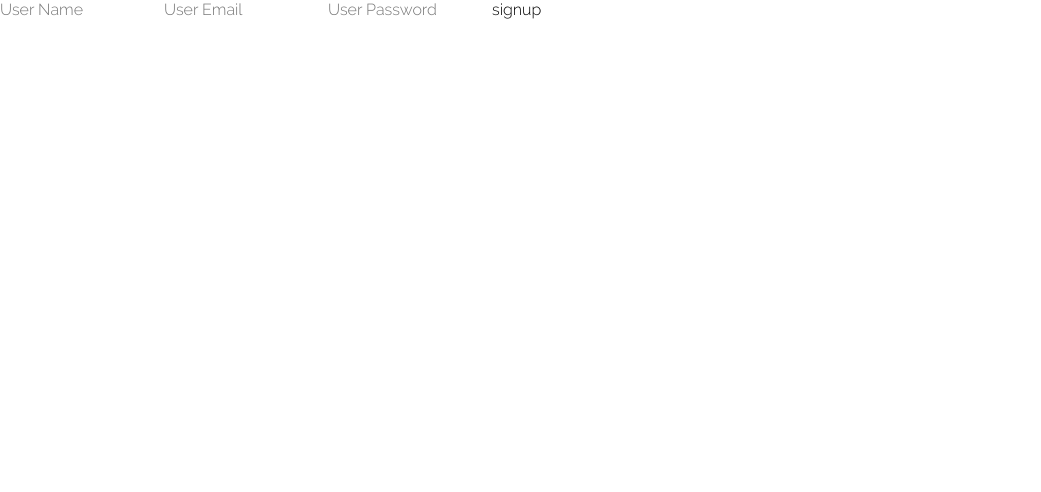
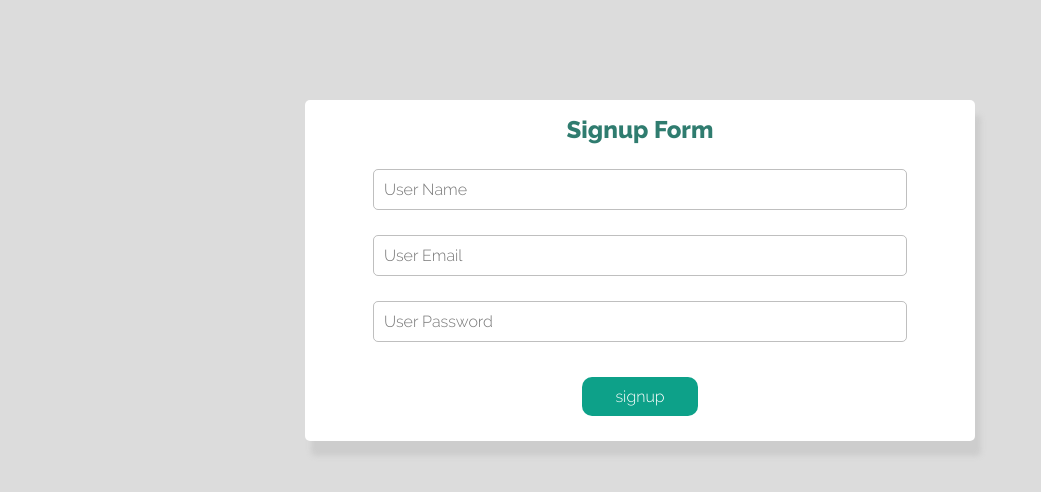
Before and after one commit to amir25n/login-mern-stack, a React (Create React App) app in the folder client/: page / in a window 1280 px wide. Shown: the top 492 px of the page, without its empty margins (0-1041 px from the left). Built offline with nearby package versions, Linux system fonts and the light colour scheme.

Commit message:
add styles to project

```diff
--- a/client/src/App.css
+++ b/client/src/App.css
@@ -15,9 +15,13 @@
 body{
   font-family: RaleWay-Light;
   font-size: 16px;
+  background-color: #dcdcdc;
 }
 li{
   list-style: none;
+}
+h1,h2,h3,h4,h5,h6{
+  font-family: RaleWay-ExtraBold;
 }
 a{
   text-decoration: none;
--- a/client/src/Components/SignupForm/SignupForm.css
+++ b/client/src/Components/SignupForm/SignupForm.css
@@ -0,0 +1,37 @@
+.sinup-form-contianer{
+    background-color: #ffffff;
+    padding: 15px;
+    width: 50%;
+    border-radius: 5px;
+    margin: 100px auto;
+    text-align: center;
+    box-shadow: 6px 15px 5px rgba(201, 201, 201, 0.8);
+}
+.sinup-form-contianer h2{
+    text-align: center;
+    color: #2f7c6f;
+}
+.signup-input{
+    width: 80%;
+    border: 1px solid #8888;
+    padding: 10px;
+    border-radius: 5px;
+    margin: 25px auto;
+    display: block;
+    transition: all 0.3s ease-in-out;
+    text-align: left;
+}
+.signup-input:focus{
+    border: 1px solid #0da189;
+    box-shadow:  0 0 5px #0da189;
+}
+.submit-btn{
+    background-color: #0da189;
+    margin: 10px auto;
+    text-align: center;
+    padding: 10px;
+    width: 15%;
+    color: white;
+    border-radius: 10px;
+    cursor: pointer;
+}
--- a/client/src/Components/SignupForm/SignupForm.jsx
+++ b/client/src/Components/SignupForm/SignupForm.jsx
@@ -3,11 +3,12 @@ import "./SignupForm.css"
 function SignupForm() {
   return (
     <div className="sinup-form-contianer">
+        <h2>Signup Form</h2>
         <form>
             <input type="text" placeholder='User Name'  className='signup-input'/>
             <input type="email" placeholder='User Email' className='signup-input'/>
             <input type="password" placeholder='User Password' className='signup-input'/>
-            <button className='submit-btn'>signup</button>
+            <input type='submit' className='submit-btn' value="signup" />
         </form>
     </div>
   )
```
